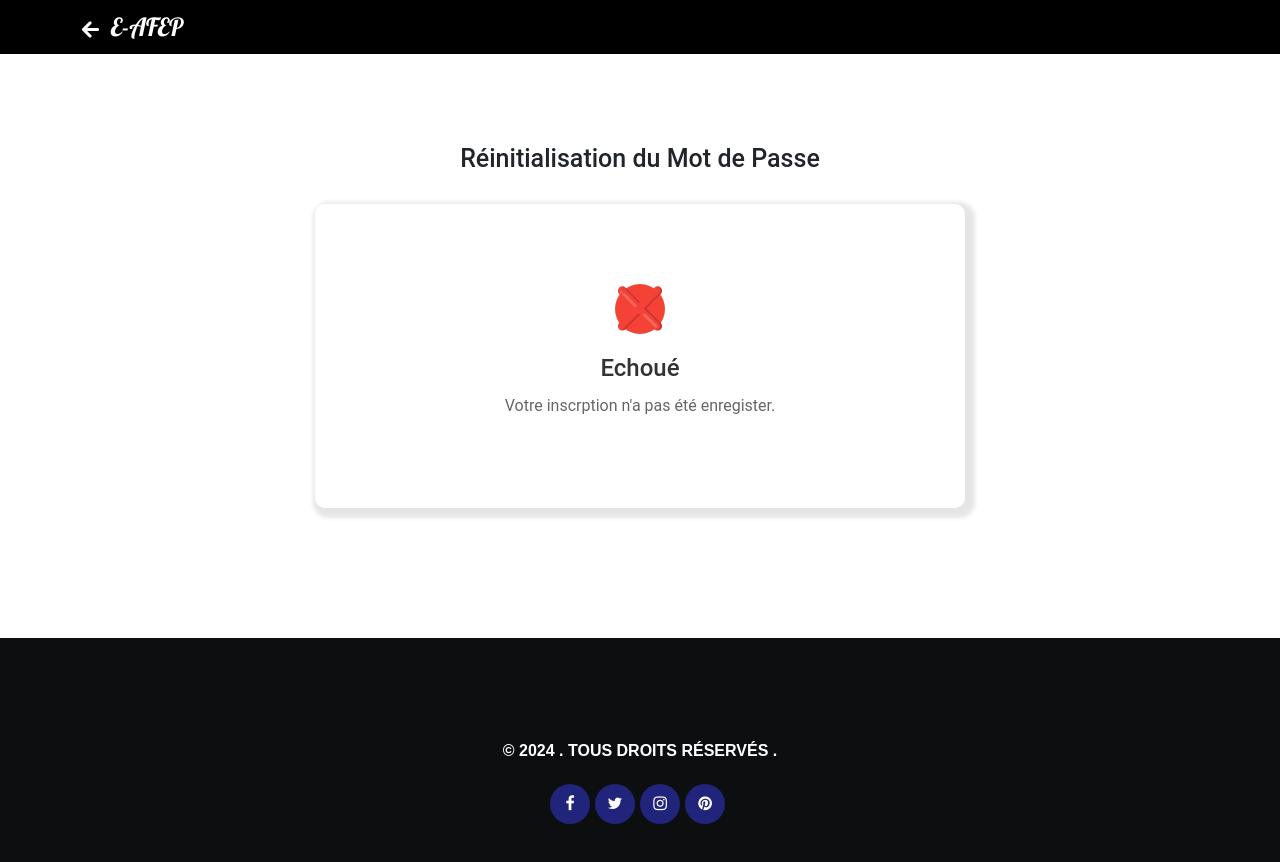
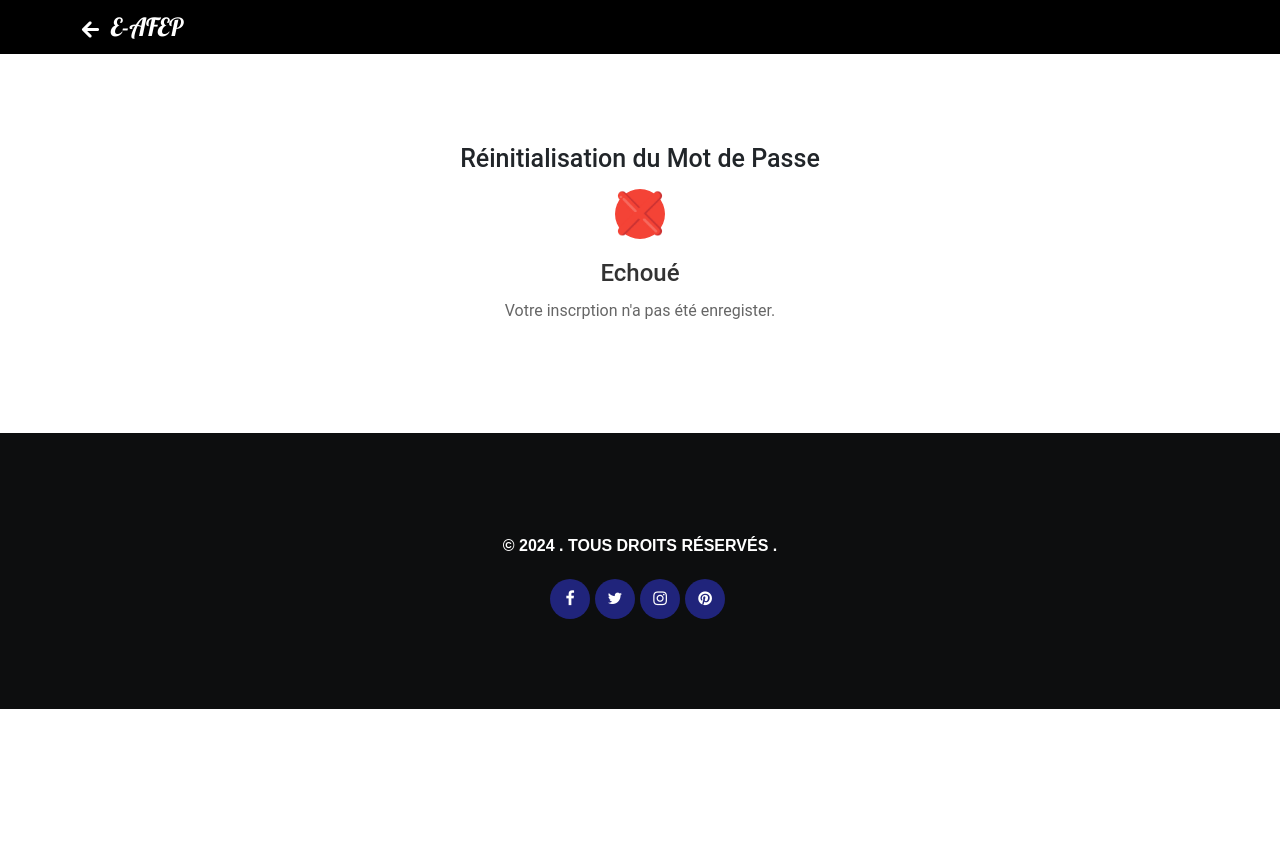
Before and after one commit to gervais6/carte-consulaire, a React (Create React App) app: page /mdp in a window 1280 px wide. Both pictures are taken after typing "name@example.com" into the empty fields and a click on the button "Envoyer". Shown: the top 862 px of the page. After the commit the page ends 800 px from the top, so only its background shows below. Built offline with nearby package versions, Linux system fonts and the light colour scheme.

Commit message:
gestion message  des erre

```diff
--- a/src/pages/ErrorMessage.css
+++ b/src/pages/ErrorMessage.css
@@ -1,13 +1,7 @@
 /* ErrorMessage.css */
 .error-message {
     text-align: center;
-    background-color: #ffffff;
-    padding: 80px;
     border-radius: 10px;
-    box-shadow: 4px 4px 4px 6px rgba(0, 0, 0, 0.1);
-    margin-bottom: 30px;
-    margin-top: 30px;
-
   }
 
   .error-message .icon {
```
